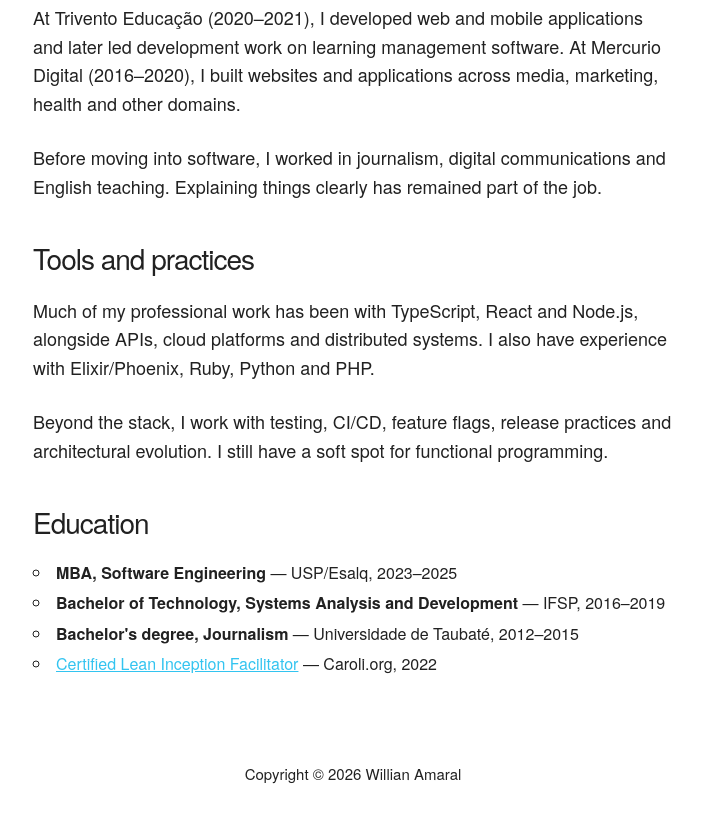
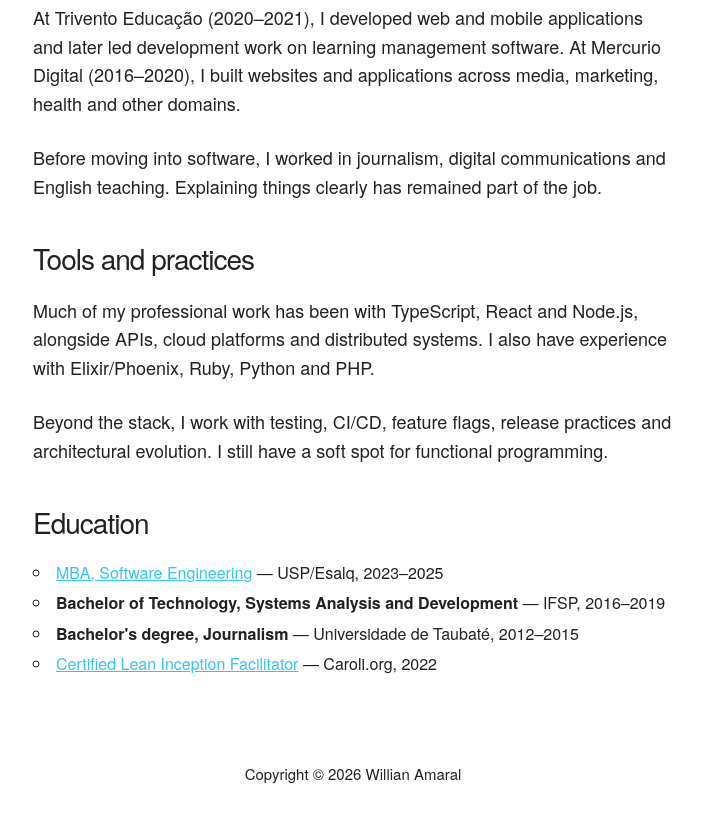
Before and after one commit to will-amaral/personal-website, an Astro site: page /work in a window 1280 px wide. Shown: the part 2278-3099 px from the top of the page, without its empty margins (287-989 px from the left). Built offline with nearby package versions, Linux system fonts and the light colour scheme; Astro itself is replaced by a stand-in of ours.

Commit message:
Add mba certificate

```diff
--- a/src/pages/work.astro
+++ b/src/pages/work.astro
@@ -52,7 +52,7 @@ import Layout from '@/layouts/Layout.astro'
 
   <h2>Education</h2>
   <ul>
-    <li><strong>MBA, Software Engineering</strong> — USP/Esalq, 2023–2025</li>
+    <li><a href="/mba-certificado.pdf">MBA, Software Engineering</a> — USP/Esalq, 2023–2025</li>
     <li><strong>Bachelor of Technology, Systems Analysis and Development</strong> — IFSP, 2016–2019</li>
     <li><strong>Bachelor's degree, Journalism</strong> — Universidade de Taubaté, 2012–2015</li>
     <li><a href="/lean-inception-certificado.pdf">Certified Lean Inception Facilitator</a> — Caroli.org, 2022</li>
```
Also changed, not shown: 1 other file.
